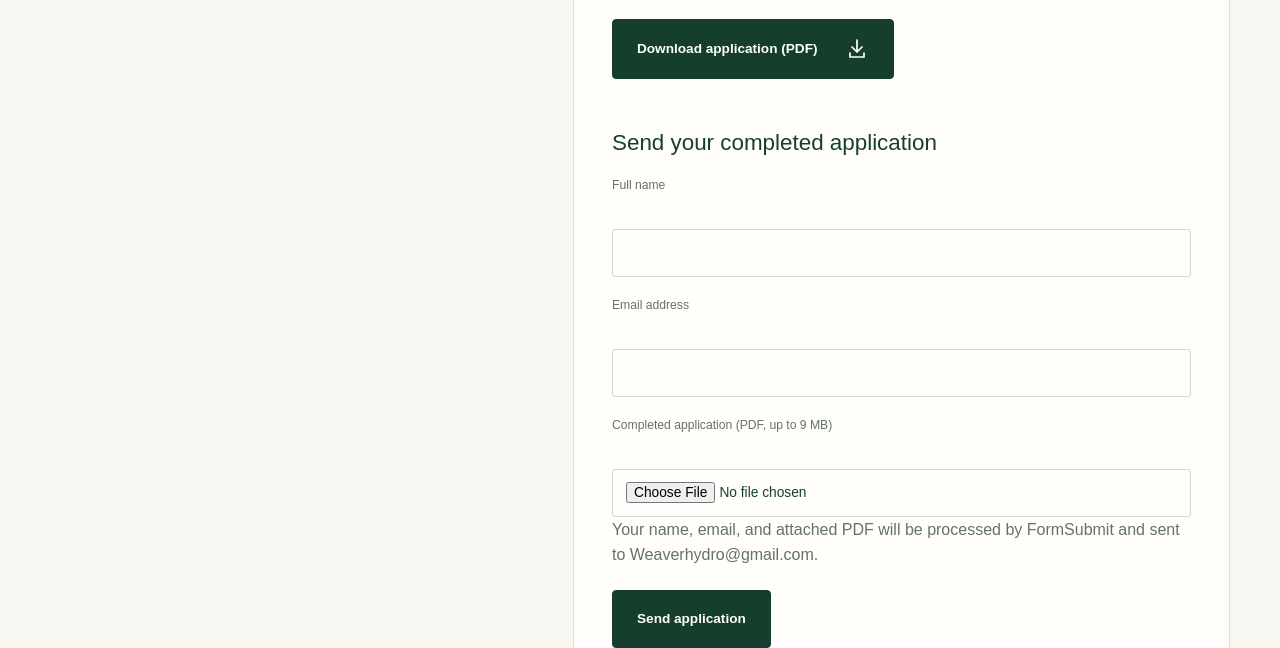
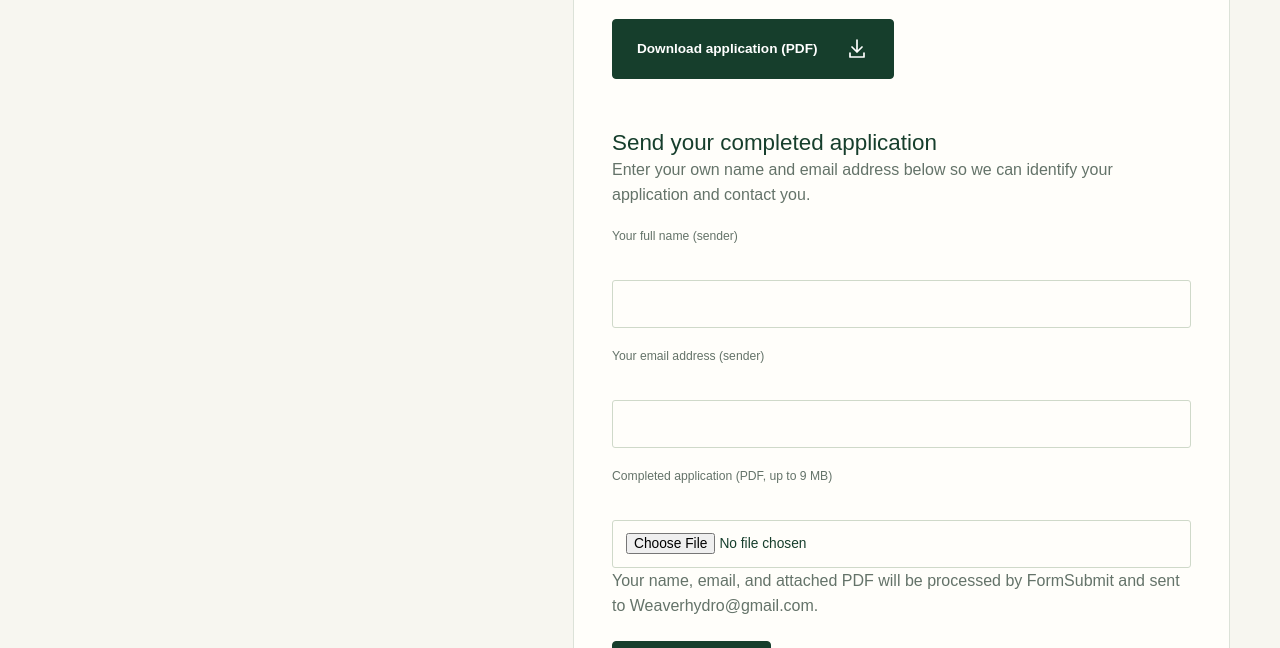
Before and after one commit to justynweaver98-design/Weaver-Hydro, a plain HTML site: page careers.html in a window 1280 px wide. Shown: the part 718-1366 px from the top of the page. Drawn offline with Linux system fonts and the light colour scheme.

Commit message:
Clarify applicant sender name and email labels

```diff
--- a/careers.html
+++ b/careers.html
@@ -47,8 +47,9 @@
         <input type="hidden" name="_template" value="table">
         <div hidden><label>Leave this field empty<input type="text" name="_honey" tabindex="-1" autocomplete="off"></label></div>
         <h3>Send your completed application</h3>
-        <p><label for="applicant-name">Full name</label><br><input id="applicant-name" name="name" autocomplete="name" required maxlength="150" style="width:100%;padding:12px"></p>
-        <p><label for="applicant-email">Email address</label><br><input id="applicant-email" name="email" type="email" autocomplete="email" required maxlength="254" style="width:100%;padding:12px"></p>
+        <p>Enter your own name and email address below so we can identify your application and contact you.</p>
+        <p><label for="applicant-name">Your full name (sender)</label><br><input id="applicant-name" name="name" autocomplete="name" required maxlength="150" style="width:100%;padding:12px"></p>
+        <p><label for="applicant-email">Your email address (sender)</label><br><input id="applicant-email" name="email" type="email" autocomplete="email" required maxlength="254" style="width:100%;padding:12px"></p>
         <p><label for="application-file">Completed application (PDF, up to 9 MB)</label><br><input id="application-file" name="attachment" type="file" accept=".pdf,application/pdf" required style="max-width:100%;padding-block:12px"></p>
         <p>Your name, email, and attached PDF will be processed by FormSubmit and sent to Weaverhydro@gmail.com.</p>
         <button class="button" type="submit">Send application</button>
```
